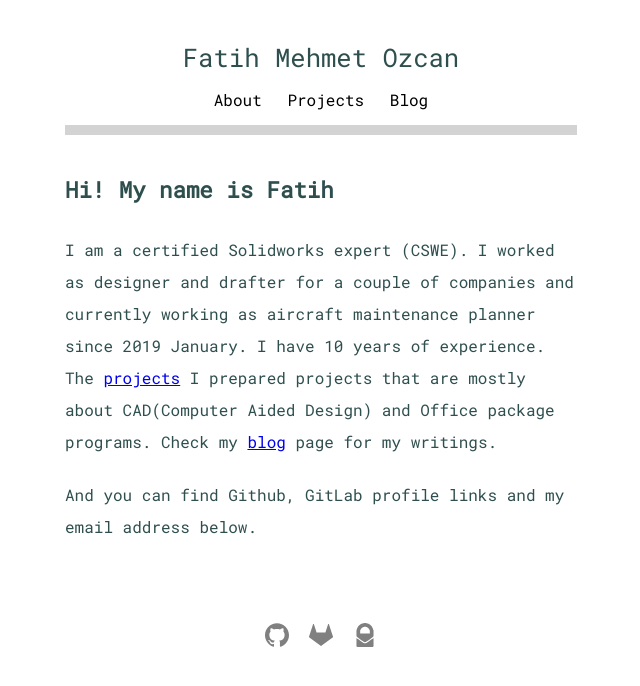
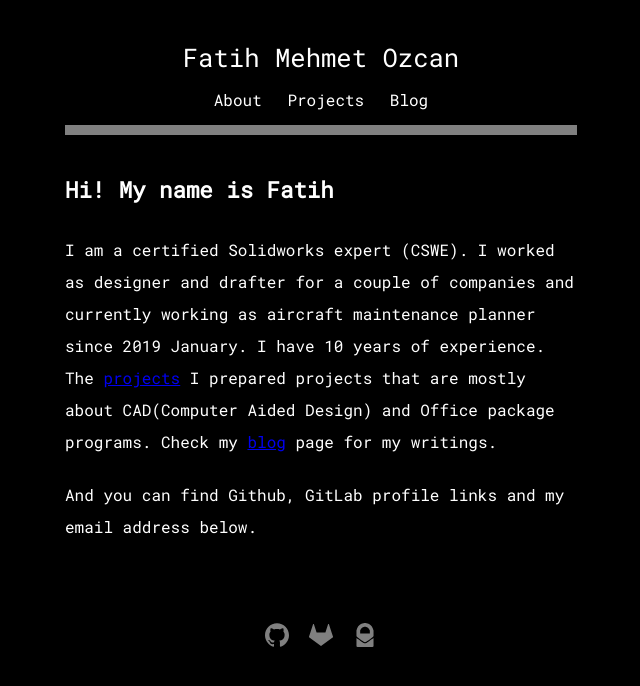
Before and after one commit to fatihmeh/fatihmeh.github.io, a Jekyll site: the page built from index.html, in a window 1280 px wide. Shown: the top 686 px of the page, without its empty margins (319-959 px from the left). Built offline with Jekyll 4.4.1, drawn with Linux system fonts in a browser that asks for light colours.

Commit message:
Update main.css

```diff
--- a/css/main.css
+++ b/css/main.css
@@ -20,6 +20,8 @@
 /* main */
 body {
   font-family: 'Roboto Mono';
+  color: #fff;
+  background: #000;
 }
 #container {
   width:40%; margin:auto; margin-top:0px; margin-bottom:0px;  text-align:left;
@@ -34,21 +36,21 @@
 #header-text {
   margin-bottom:15px;
   font-size: 1.6rem;
-  color:DarkSlateGray;
+  color:fff;
   font-weight: lighter;
 }
 .nav {
   margin-right:8px; margin-left:8px; margin-bottom:5px;
-  color:black;
+  /* color:black; */ color: #fff;
   font-size: 1rem;
 }
 .parag-header{
   font-size: 1.4rem; margin-bottom:30px;
-  color:DarkSlateGray;
+  color:fff;
 }
 #navdiv {
   width:40%;  margin:auto;
-  padding-top:0px; padding-bottom: 15px; border-bottom: 10px solid lightgray;
+  padding-top:0px; padding-bottom: 15px; border-bottom: 10px solid gray;
 }
 
 /* lists */
@@ -57,7 +59,7 @@
   text-decoration: none;
 }
 .ul-project-list a, .ul-blog-list li a {
-  color:rgb(42,42,42);
+  /* color:rgb(42,42,42); */   color: #fff;
 }
 .ul-project-list li {
   padding-top:6px; padding-bottom:6px;
@@ -78,10 +80,10 @@
   font-size: 1.2rem;
 }
 .blog-date {
-  font-size: 0.9rem; color:lightslategray; margin-bottom:8px;
+  font-size: 0.9rem; color:fff; margin-bottom:8px;
 }
 .blog-excerpt {
-  color: lightslategray; margin-top:8px; font-size:1rem;
+  color: fff; margin-top:8px; font-size:1rem;
 }
 .info-text{
   color:darkred; font-family: "Courier New", Courier, monospace;
@@ -96,7 +98,7 @@
 .post-title {
   font-size: 1.4rem;
   margin-bottom:10px;
-  color:DarkSlateGray;
+  color:fff;
 }
 .post-date{
   font-size: 1rem;
@@ -111,7 +113,7 @@
   text-justify: none;
   font-size:1rem;
   line-height:32px;
-  color:DarkSlateGray;
+  color:fff;
 }
 
 .about-margin{
@@ -140,4 +142,3 @@
     width: 100%; height: auto;
   }
 }
-@media (prefers-dark-interface) { color: white; background: black }
```
